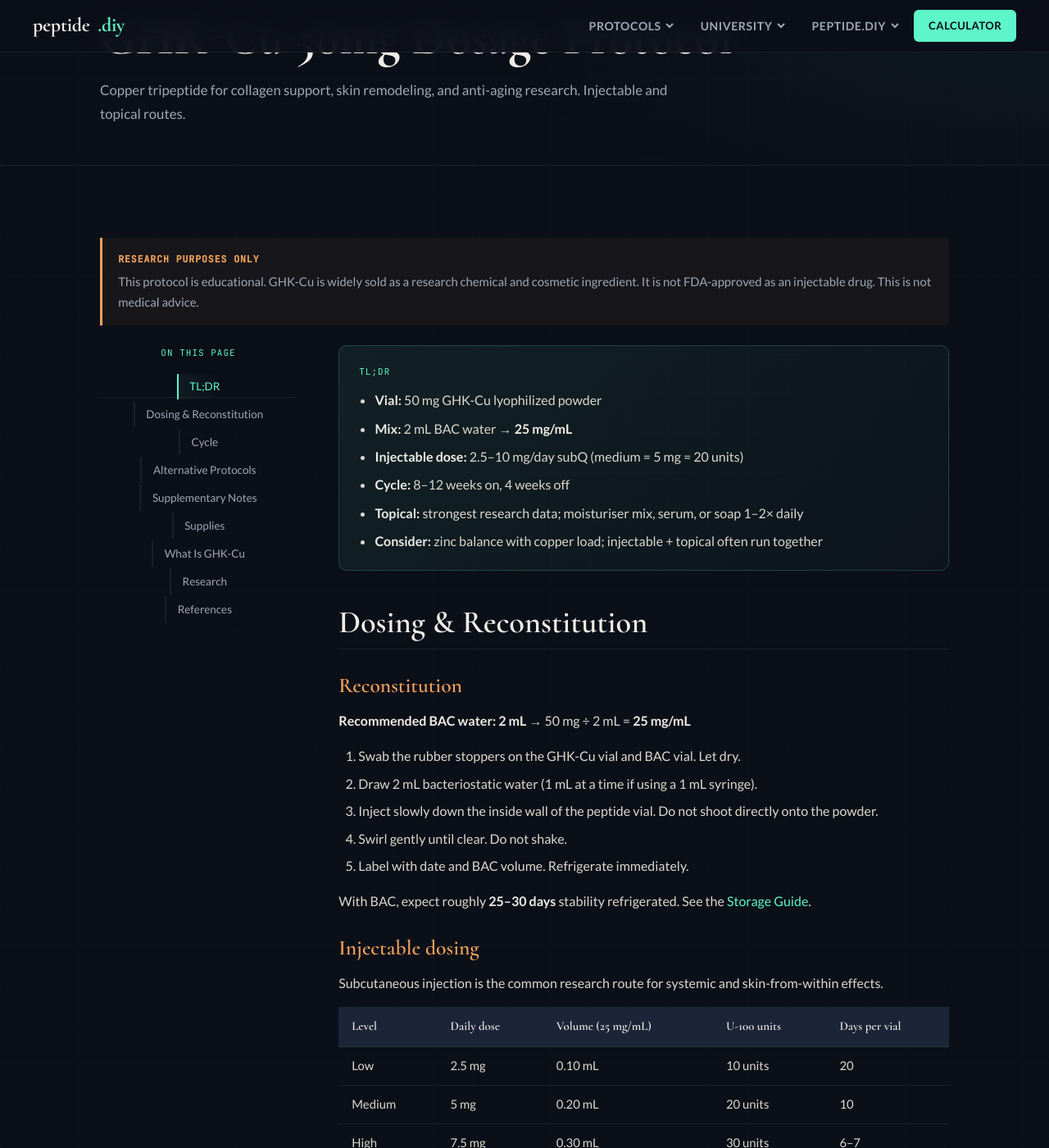
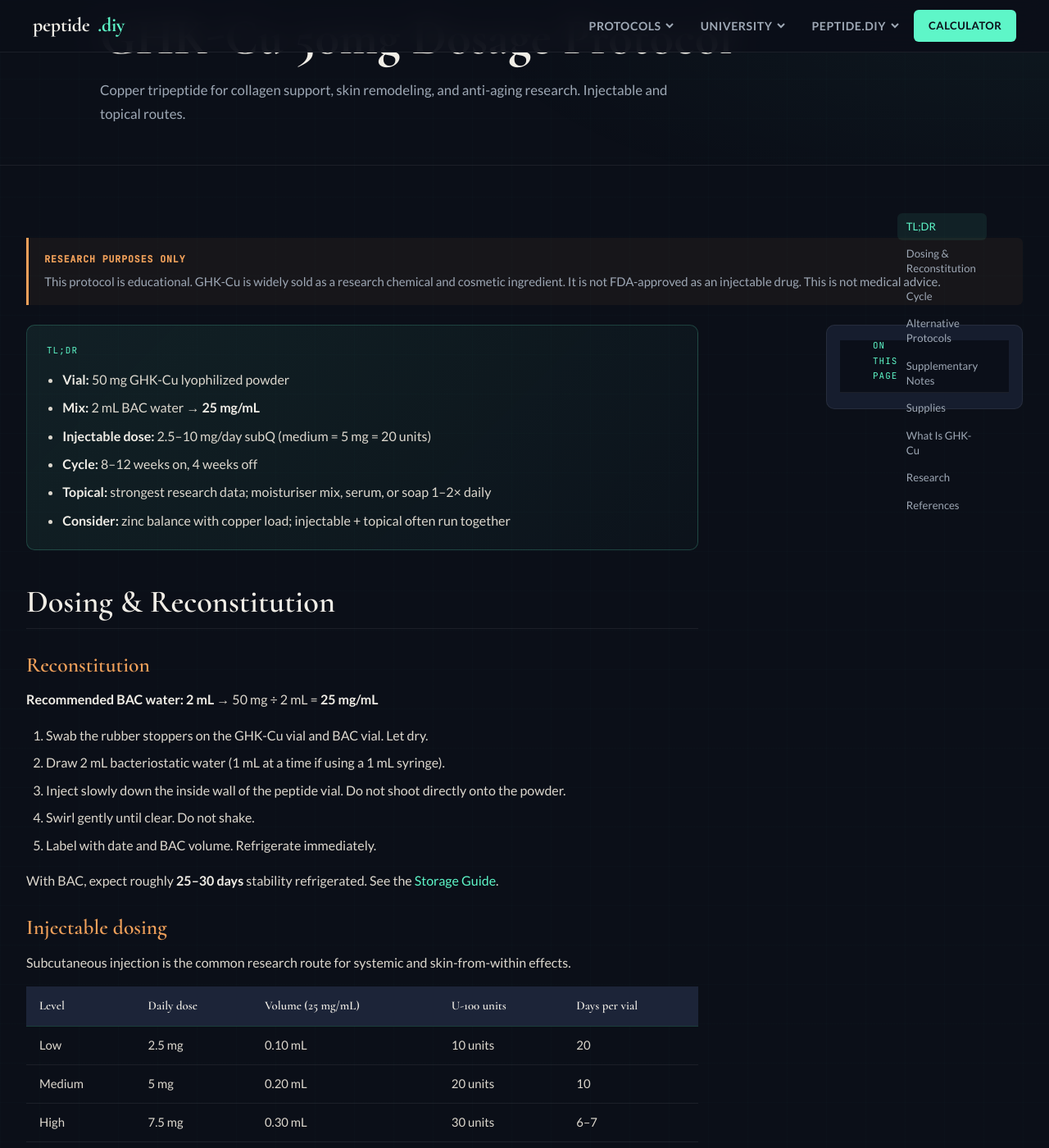
Before and after one commit to FletcherPoole/peptide.diy, a Jekyll site: the page built from ghk-cu-50mg.html, in a window 1280 px wide and 1400 px high, scrolled down 207 px. Shown: the whole window at 82% size. Built offline with Jekyll 4.4.1, drawn with Linux system fonts in a browser that asks for light colours.

Commit message:
Fix protocol sidebar: right rail on desktop, proper nav on mobile.

```diff
--- a/css/styles.css
+++ b/css/styles.css
@@ -380,25 +380,41 @@ a.card,a.proto-card{display:block;text-decoration:none;color:inherit}
 
 /* ── PROTOCOL SIDEBAR LAYOUT ── */
 .protocol-layout{
-  display:grid;grid-template-columns:minmax(200px,240px) minmax(0,1fr);
-  gap:clamp(2rem,4vw,3.5rem);align-items:start;
+  display:grid;
+  grid-template-columns:minmax(0,1fr) 240px;
+  gap:clamp(2rem,3vw,3rem);
+  align-items:start;
 }
-.protocol-sidebar{position:sticky;top:calc(var(--nav-h) + 1.25rem)}
+.protocol-main{
+  grid-column:1;
+  grid-row:1;
+  min-width:0;
+  max-width:820px;
+}
+.protocol-sidebar{
+  grid-column:2;
+  grid-row:1;
+  position:sticky;
+  top:calc(var(--nav-h) + 1.25rem);
+  background:var(--bg3);
+  border:1px solid var(--border);
+  border-radius:var(--r);
+  padding:1.15rem 1rem 1.2rem;
+}
 .protocol-nav-title{
   font-family:var(--font-mono);font-size:.68rem;letter-spacing:.1em;
   text-transform:uppercase;color:var(--accent);margin-bottom:.85rem;
 }
-.protocol-nav{display:flex;flex-direction:column;gap:.15rem}
-.protocol-nav a{
-  display:block;padding:.42rem 0 .42rem .85rem;
-  font-size:.84rem;color:var(--text2);line-height:1.35;
-  border-left:2px solid var(--border);transition:all .18s;
+.protocol-nav-links{display:flex;flex-direction:column;gap:.1rem}
+.protocol-nav-links a{
+  display:block;padding:.45rem .65rem;
+  font-size:.82rem;color:var(--text2);line-height:1.35;
+  border-radius:var(--r2);transition:all .18s;
 }
-.protocol-nav a:hover,.protocol-nav a.active{
-  color:var(--accent);border-left-color:var(--accent);
-  background:linear-gradient(90deg,rgba(94,246,200,0.06),transparent);
+.protocol-nav-links a:hover,.protocol-nav-links a.active{
+  color:var(--accent);
+  background:rgba(94,246,200,0.08);
 }
-.protocol-main{min-width:0;max-width:780px}
 .protocol-tldr{
   background:linear-gradient(135deg,rgba(94,246,200,0.08),rgba(94,246,200,0.02));
   border:1px solid var(--border2);border-radius:var(--r);
@@ -411,21 +427,23 @@ a.card,a.proto-card{display:block;text-decoration:none;color:inherit}
 .protocol-tldr ul{margin:0;padding-left:1.2rem;color:var(--text)}
 .protocol-tldr li{margin-bottom:.45rem}
 .protocol-tldr li:last-child{margin-bottom:0}
-@media(max-width:960px){
+@media(max-width:768px){
   .protocol-layout{grid-template-columns:1fr}
   .protocol-sidebar{
+    grid-column:1;grid-row:1;
     position:static;top:auto;
-    background:var(--bg3);border:1px solid var(--border);border-radius:var(--r);
-    padding:1rem 1.1rem;margin-bottom:1.5rem;
+    margin-bottom:1.5rem;
   }
-  .protocol-nav{
-    flex-direction:row;flex-wrap:wrap;gap:.35rem;
+  .protocol-main{grid-column:1;grid-row:2;max-width:none}
+  .protocol-nav-links{
+    flex-direction:row;flex-wrap:wrap;gap:.4rem;
   }
-  .protocol-nav a{
-    border-left:none;border:1px solid var(--border);border-radius:999px;
-    padding:.35rem .75rem;font-size:.78rem;background:var(--bg2);
+  .protocol-nav-links a{
+    border:1px solid var(--border);
+    padding:.35rem .7rem;font-size:.76rem;
+    background:var(--bg2);
   }
-  .protocol-nav a:hover,.protocol-nav a.active{border-color:var(--accent2)}
+  .protocol-nav-links a:hover,.protocol-nav-links a.active{border-color:var(--accent2)}
 }
 
 .stack-blend-intro{margin:.35rem 0 1.1rem;font-size:.9rem;color:var(--text2);line-height:1.55}
--- a/ghk-cu-50mg.html
+++ b/ghk-cu-50mg.html
@@ -14,25 +14,10 @@ description: "GHK-Cu 50mg protocol: 2 mL reconstitution, injectable and topical
     </div>
   </div>
   <div class="content-body">
-    <div class="container">
+    <div class="container-wide">
       <div class="callout warning"><strong>Research purposes only</strong>This protocol is educational. GHK-Cu is widely sold as a research chemical and cosmetic ingredient. It is not FDA-approved as an injectable drug. This is not medical advice.</div>
 
       <div class="protocol-layout">
-        <aside class="protocol-sidebar">
-          <nav class="protocol-nav" aria-label="Protocol sections">
-            <div class="protocol-nav-title">On this page</div>
-            <a href="#ghk-tldr">TL;DR</a>
-            <a href="#ghk-dosing">Dosing &amp; Reconstitution</a>
-            <a href="#ghk-cycle">Cycle</a>
-            <a href="#ghk-alternatives">Alternative Protocols</a>
-            <a href="#ghk-supplementary">Supplementary Notes</a>
-            <a href="#ghk-supplies">Supplies</a>
-            <a href="#ghk-overview">What Is GHK-Cu</a>
-            <a href="#ghk-research">Research</a>
-            <a href="#ghk-references">References</a>
-          </nav>
-        </aside>
-
         <div class="protocol-main">
 
           <div class="protocol-tldr content-section" id="ghk-tldr">
@@ -171,6 +156,23 @@ description: "GHK-Cu 50mg protocol: 2 mL reconstitution, injectable and topical
 
           <a class="btn btn-outline" style="margin-top:1rem" href="{{ '/single-peptides.html' | relative_url }}">← Back to Single Peptides</a>
         </div>
+
+        <aside class="protocol-sidebar">
+          <nav class="protocol-nav" aria-label="Protocol sections">
+            <div class="protocol-nav-title">On this page</div>
+            <div class="protocol-nav-links">
+              <a href="#ghk-tldr">TL;DR</a>
+              <a href="#ghk-dosing">Dosing &amp; Reconstitution</a>
+              <a href="#ghk-cycle">Cycle</a>
+              <a href="#ghk-alternatives">Alternative Protocols</a>
+              <a href="#ghk-supplementary">Supplementary Notes</a>
+              <a href="#ghk-supplies">Supplies</a>
+              <a href="#ghk-overview">What Is GHK-Cu</a>
+              <a href="#ghk-research">Research</a>
+              <a href="#ghk-references">References</a>
+            </div>
+          </nav>
+        </aside>
       </div>
     </div>
   </div>
--- a/js/app.js
+++ b/js/app.js
@@ -337,7 +337,7 @@ document.addEventListener("DOMContentLoaded", initCalculators);
 
 // ── PROTOCOL SIDEBAR ACTIVE STATE ──
 function initProtocolSidebar() {
-  const nav = document.querySelector(".protocol-nav");
+  const nav = document.querySelector(".protocol-nav-links");
   if (!nav) return;
   const links = [...nav.querySelectorAll('a[href^="#"]')];
   const sections = links
```
